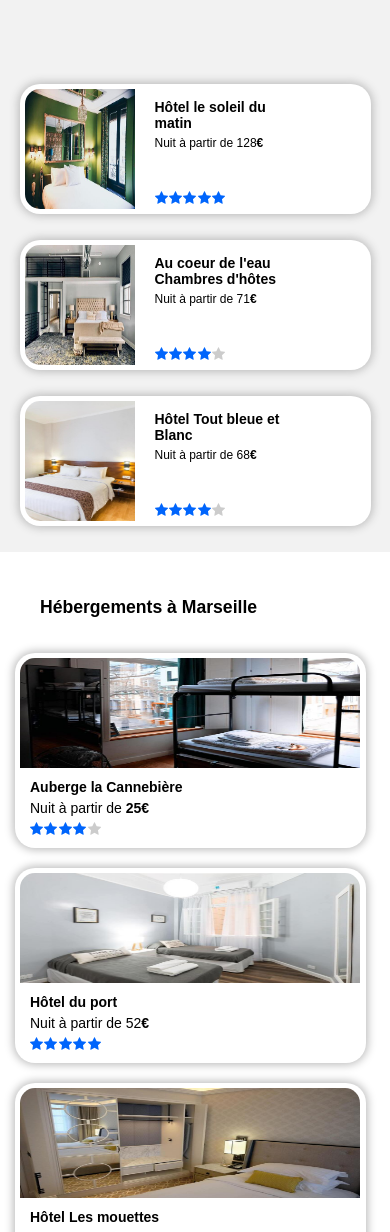
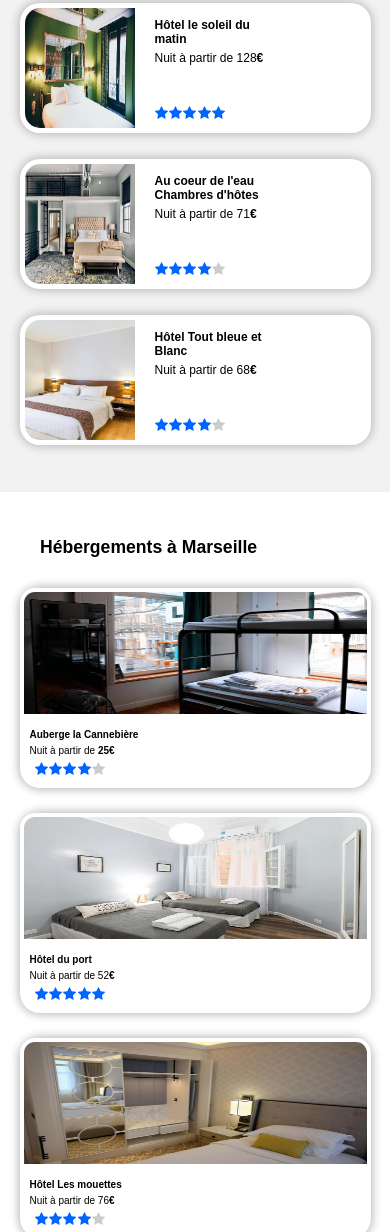
Before and after one commit to ShemoMFR/OpenClasssRoomsProjects, a plain HTML site: page p2_moshe_frydmann/index.html in a window 390 px wide. Shown: the part 768-2000 px from the top of the page. Drawn offline with Linux system fonts and the light colour scheme.

Commit message:
p2 mobile version finished

```diff
--- a/p2_moshe_frydmann/index.html
+++ b/p2_moshe_frydmann/index.html
@@ -17,8 +17,8 @@
                     <div id="menu">
                         <nav id="nav-bar">
                             <ul>
-                                <li><a id="NB1" href="#"> Hébergements </a></li>
-                                <li><a id="NB2" href="#"> Activités </a></li>
+                                <li><a id="NB1" href="#sections-hebergement"> Hébergements </a></li>
+                                <li><a id="NB2" href="#activites-marseille"> Activités </a></li>
                                 <li><a id="NB3" href="#"> <strong> S'inscrire </strong></a></li>
                             </ul>
                         </nav>
@@ -77,6 +77,7 @@
             <div id="sections-hebergement">
                 <section id="heberg-marseille">
                     <h2>Hébergements à Marseille</h2>
+                    <div id="sec-etiquettes">
                         <div id="sec_part1">
                             <div class="etiquette">
                                 <img class="img-etiq" src="./images/litsuper.jpg" alt="lit-superpose"/>
@@ -154,8 +155,8 @@
                                 </div>
                             </div>
                         </div>
-
-                    <p><strong>Afficher plus</strong></p>
+                    </div>
+                    <a href='#'><p><strong>Afficher plus</strong></p></a>
                 </section>
 
                 <section id="populaires">
--- a/p2_moshe_frydmann/style.css
+++ b/p2_moshe_frydmann/style.css
@@ -270,9 +270,14 @@ header {
     flex-direction: row;
     justify-content: space-between;
 }
+
+#sec_part2 {
+    margin-top: 20px;
+}
 .etiquette {
     width: 250px;
     height: 195px;
+    margin-bottom: 5px;
     background-color: white;
     border-radius: 20px;
     box-shadow: 0 0 8px 2px #bebebe;
@@ -322,11 +327,9 @@ p {
 }
 
 .img-etiq {
-    width: 240px;
+    width: 100%;
     height: 110px;
-    margin-left: 5px;
-    margin-right: 5px;
-    margin-top: 5px;
+    border: 4px solid white;
     border-radius: 15px 15px 0px 0px;
 }
 
@@ -518,7 +521,110 @@ a {
     display: flex;
 }
 
-@media only screen and (max-width: 600px) {
+@media only screen and (max-width: 1386px) {
+
+    .etiquette {
+        width: 32%;
+        margin: 0px;
+        margin-bottom: 5px;
+
+    }
+
+    .etiquette-pop {
+        width: 87%;
+    }
+
+    .long-card, .small-card, .mid-card {
+        margin: auto;
+    }
+
+}
+
+@media only screen and (max-width: 1222px) {
+
+    .sub-etiq-pop {
+        margin-bottom: -10px;
+    }
+
+    #arrow-icon {
+        margin-top: 0px;
+    }
+
+    #sec_part1, #sec_part2 {
+        display: flex;
+        flex-direction: column;
+        justify-content: space-between;
+        width: 100%;
+        margin-left: auto;
+        margin-right: auto;
+        margin-top: 0;
+    }
+
+    #heberg-marseille {
+        width: 60%;
+    }
+
+   #sec-etiquettes {
+       display: flex;
+   }
+
+   .etiquette {
+       width: 95%;
+       height: 150px;
+       margin-top: 5px;
+       margin-bottom: 10px;
+       margin-left: auto;
+       margin-right: auto;
+       padding: 0;
+   }
+
+   .img-etiq {
+       height: 75px;
+   }
+
+   h2 {
+       margin-bottom: 40px;
+   }
+
+   .long-card, .small-card, .mid-card {
+       margin: auto;
+   }
+}
+
+@media only screen and (max-width: 918px) {
+
+    .txt-etiq {
+        font-family: "Raleway", sans-serif;
+        font-size: 10px;
+        margin-left: 10px;
+        margin-top: 7px;
+    }
+
+    .sub-etiq {
+        font-family: "Raleway", sans-serif;
+        font-size: 10px;
+        margin-left: 10px;
+        margin-top: 5px;
+    }
+
+    .etiquette {
+        margin-bottom: 5px;
+    }
+
+    .txt-etiq-pop {
+        font-size: 12px;
+    }
+
+    .sub-etiq-pop {
+        font-size: 10px;
+    }
+
+    .long-card, .small-card, .mid-card {
+        margin: auto;
+    }
+}
+
+@media only screen and (max-width: 768px) {
 
     #main-container {
         padding: 0;
@@ -605,8 +711,14 @@ a {
         border-radius: 0;
         margin: 0;
         width: 100%;
+        height: 580px;
     }
 
+    #sec-etiquettes {
+        display: flex;
+        flex-direction: column;
+        margin-top: -30px;
+    }
     .etiquette-pop {
         width: 90%;
         height: 130px;
@@ -641,7 +753,6 @@ a {
     #sec_part1, #sec_part2 {
         display: flex;
         flex-direction: column;
-        margin-left: 0;
         width: 100%;
     }
 
@@ -651,7 +762,7 @@ a {
     }
 
     #activite-marseille-title {
-        margin-top: 800px;
+        margin-top: 850px;
     }
 
     footer {
@@ -668,7 +779,8 @@ a {
         width: 90%;
         height: 195px;
         margin-top: 20px;
-        margin-left: 15px;
+        margin-left: auto;
+        margin-right: auto;
     }
 
     .img-long-card, .img-mid-card, .img-small-card {
@@ -678,8 +790,10 @@ a {
 
     .etiquette {
         width: 90%;
+        height: 200px;
         margin-top: 20px;
-        margin-left: 15px;
+        margin-left: auto;
+        margin-right: auto;
     }
 
     #heberg-marseille {
@@ -688,12 +802,25 @@ a {
     }
 
     .img-etiq {
-        width: 97%;
+        width: 100%;
+        height: 130px;
+        margin-left: auto;
+        margin-right: auto;
     }
 
     #activite-marseille-title {
-        margin-left: 40px;
+        margin-left: 20px;
     }
 
+    #top-section-populaires {
+        margin-bottom: -20px;
+    }
 
+    #etiquettes-pop {
+        margin-bottom: 40px;
+    }
+
+    p {
+        margin-left: 20px;
+    }
 }
```
Also changed, not shown: p1_moshe_frydmann/Screenshot from 2021-04-15 11-45-47.png (added), p1_moshe_frydmann/Screenshot from 2021-04-15 13-00-08.png (added), 3 other files. Lines whose indentation alone changed are shown as unchanged.
